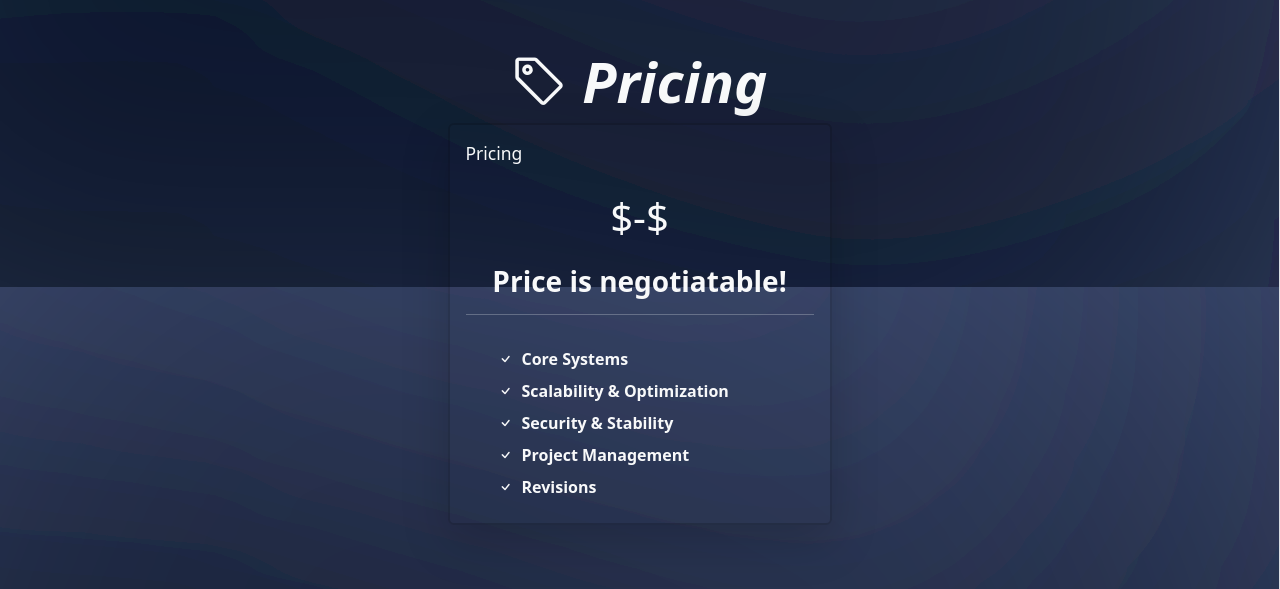
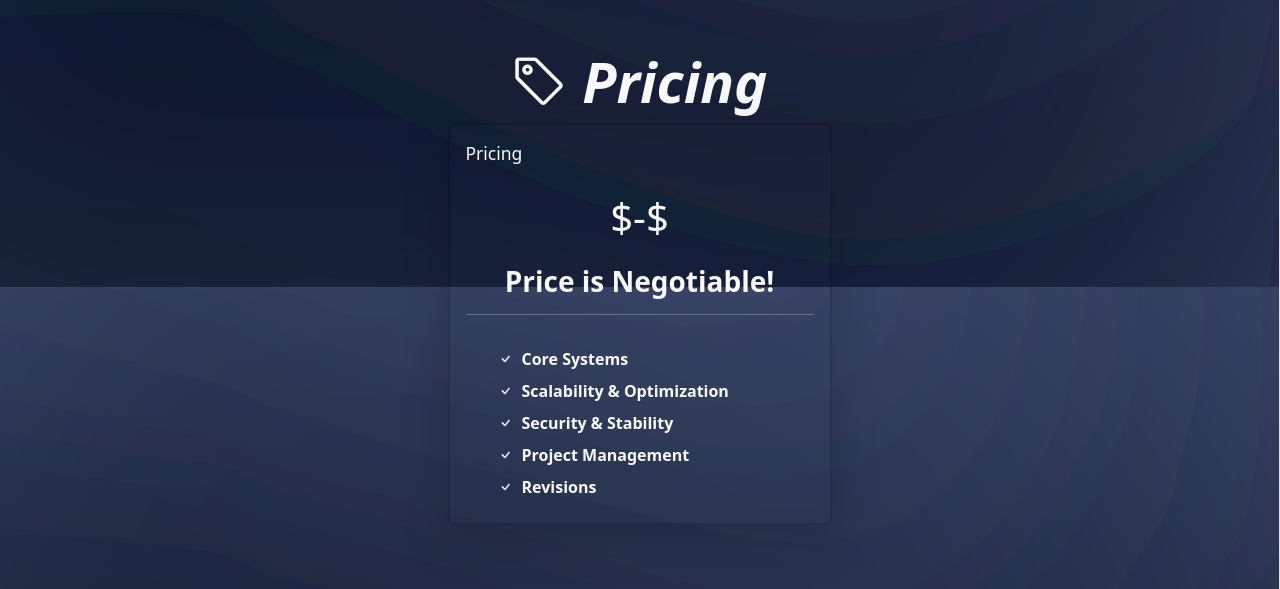
Before and after one commit to jordanovhristoan-eng/builder-portfolio-1, a Flask app: page /home in a window 1280 px wide. Shown: the part 2113-2702 px from the top of the page. Run offline with Flask 3, Linux system fonts and the light colour scheme.

Commit message:
Changes -- Spelling

```diff
--- a/demo_Builder_Website/Builder_Portfolio/templates/home.html
+++ b/demo_Builder_Website/Builder_Portfolio/templates/home.html
@@ -169,7 +169,7 @@
                         <div class="card-body">
                             <h5 class="card-title text-start"><small>Pricing</small></h5>
                             <h1 class="card-subtitle mb-2 pt-4">$-$</h1>
-                            <h3 class="card-text fw-bold pt-3">Price is negotiatable!</h3>
+                            <h3 class="card-text fw-bold pt-3">Price is Negotiable!</h3>
                             <hr>
                         </div>
 
```
